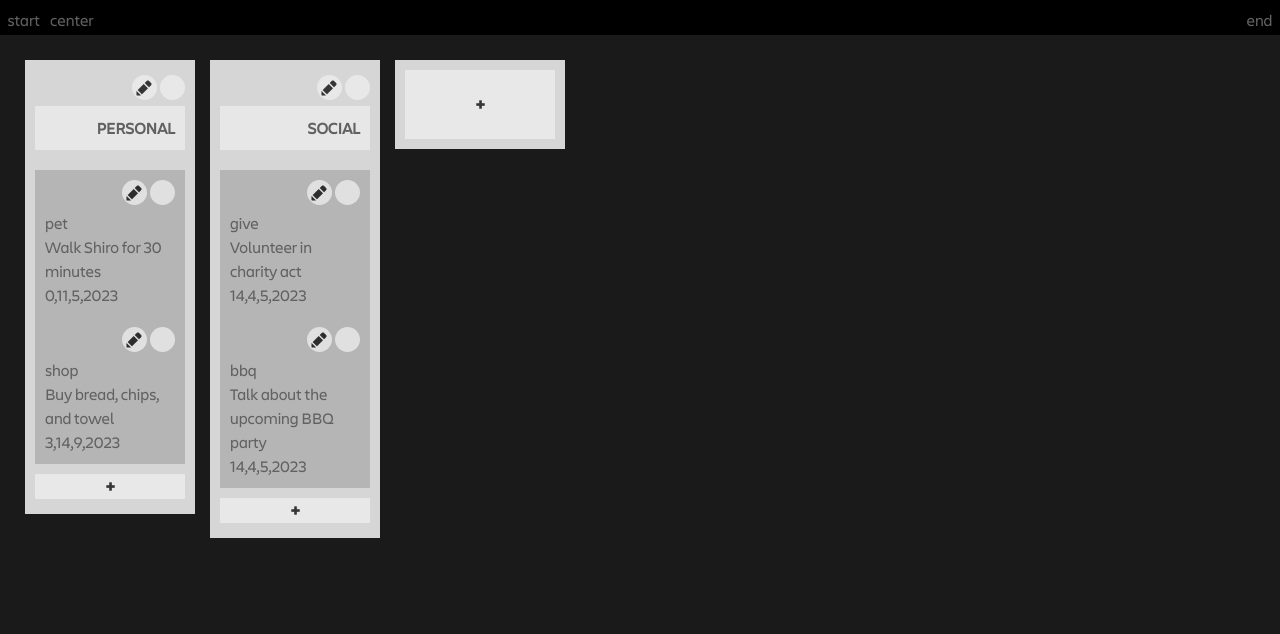
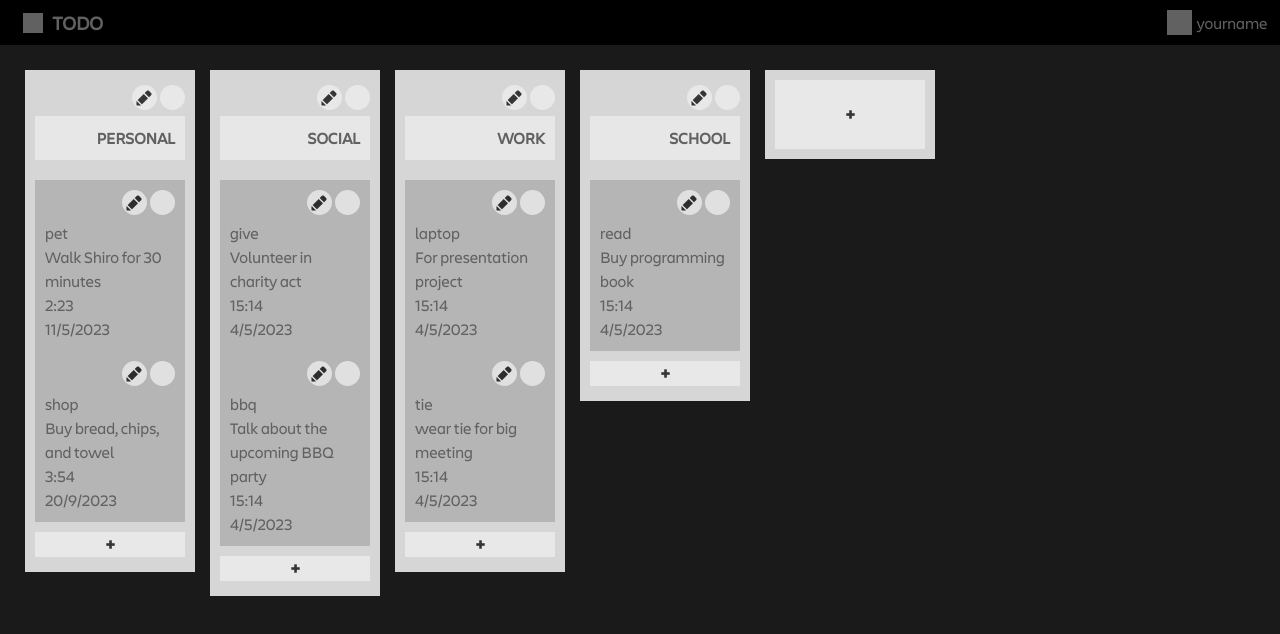
Before and after one commit to nzxf/todo, a website built with webpack: page dist/index.html in a window 1280 px wide. Built offline with Linux system fonts and the light colour scheme; grey boxes are pictures that could not be loaded.

Commit message:
Add list time creation

```diff
--- a/src/allFunctions.js
+++ b/src/allFunctions.js
@@ -4,7 +4,13 @@ const functions = (() => {
   // TIME CREATED
   const timeCreation = () => {
     let result = [];
-    result.push(new Date().getHours(), new Date().getDate(), new Date().getMonth(), new Date().getFullYear());
+    result.push(
+      new Date().getMinutes(),
+      new Date().getHours(),
+      new Date().getDate(),
+      new Date().getMonth(),
+      new Date().getFullYear()
+    );
     return result;
   };
   // ELEMENT MAKER
@@ -28,9 +34,13 @@ const functions = (() => {
   //NAVBAR
   const makeNavbar = (parent) => {
     const navbar = elMaker('div', parent, '', 'navbar');
-    const navStart = elMaker('div', navbar, 'start', 'nav-start');
-    const navCenter = elMaker('div', navbar, 'center', 'nav-center');
-    const navEnd = elMaker('div', navbar, 'end', 'nav-end');
+    const navStart = elMaker('div', navbar, '', 'nav-start');
+    const webIcon = elMaker('div', navStart, '', 'app-icon');
+    const webName = elMaker('div', navStart, 'TODO', 'app-name');
+    const navCenter = elMaker('div', navbar, '', 'nav-center');
+    const navEnd = elMaker('div', navbar, '', 'nav-end');
+    const usericon = elMaker('div', navEnd, '', 'user-icon');
+    const userName = elMaker('div', navEnd, 'yourname', 'user-name');
   };
   // CLOSURE
   return { greet, timeCreation, childRemover, elMaker, makeNavbar };
--- a/src/data.js
+++ b/src/data.js
@@ -28,12 +28,12 @@ const addList = (name, title, text, created = timeCreation()) => {
   }
 };
 
-addList('personal', 'pet', 'Walk Shiro for 30 minutes', [0, 11, 5, 2023]);
+addList('personal', 'pet', 'Walk Shiro for 30 minutes', [2, 23, 11, 5, 2023]);
 addList('social', 'give', 'Volunteer in charity act');
-// addList('work', 'laptop', 'For presentation project');
-addList('personal', 'shop', 'Buy bread, chips, and towel', [3, 14, 9, 2023]);
+addList('work', 'laptop', 'For presentation project');
+addList('personal', 'shop', 'Buy bread, chips, and towel', [3, 54, 20, 9, 2023]);
 addList('social', 'bbq', 'Talk about the upcoming BBQ party');
-// addList('school', 'read', 'Buy programming book');
-// addList('work', 'tie', 'wear tie for big meeting')
+addList('school', 'read', 'Buy programming book');
+addList('work', 'tie', 'wear tie for big meeting')
 
 export { allProjects };
--- a/src/index.js
+++ b/src/index.js
@@ -9,6 +9,21 @@ const elMaker = functions.elMaker;
 const makeNavbar = functions.makeNavbar;
 const childRemover = functions.childRemover;
 const timeCreation = functions.timeCreation;
+
+const refresh = (data) => {
+  childRemover(document.querySelector('.main-body'));
+  fillData(data, document.querySelector('.main-body'));
+};
+
+const translateTime = (timeArray, string) => {
+  if (string === 'time') {
+    return timeArray.slice(0, 2).join(':')
+  } else {
+  return timeArray.slice(2).join('/')
+  }
+};
+
+translateTime([4,34,44,34,4,4355])
 
 // DELETE BUTTON MAKER
 const deleteButton = (data, parent, targetArr, targetIndex) => {
@@ -49,21 +64,21 @@ const submitEditButton = (data, parent, indexProject, indexList) => {
   submit.addEventListener('click', function (event) {
     event.preventDefault();
     // EDIT PROJECT
-    if (data[indexProject].name === 'editable1') {
-      //
+    if (indexList == undefined) {
       data.splice(indexProject, 1, {
         name: document.querySelector('.name-input').value,
         content: data[indexProject].content,
       });
     }
     // EDIT LIST
-    else if (data[indexProject].content[indexList].title === 'editable2') {
+    else {
       data[indexProject].content.splice(indexList, 1, {
         title: document.querySelector('.title-input').value,
         text: document.querySelector('.text-input').value,
         created: timeCreation(),
       });
     }
+    // UPDATE DATA DISPLAY
     childRemover(parent);
     return fillData(data, document.querySelector('.main-body'));
   });
@@ -88,23 +103,22 @@ const addInput = (data, parent, classNameArray, indexProject, indexList) => {
     const label = elMaker('label', parent, classNameArray[i], `${classNameArray[i]}-label`);
     const input = elMaker('input', parent, '', `${classNameArray[i]}-input`, 'input');
   }
-  return submitAddButton(data, parent, indexProject, indexList); // FIXME: submitting two tipes of data/ refresh when submit?
+  return submitAddButton(data, parent, indexProject, indexList);
 };
 
 const editButton = (data, parent, indexProject, indexList) => {
   const editBtn = elMaker('button', parent, '', 'edit-button');
   editBtn.addEventListener('mouseup', function () {
+    // PROJECT
     if (indexList == undefined) {
       const topProjectX = document.querySelector(`.top-project-${indexProject}`);
       childRemover(topProjectX);
       editInput(data, topProjectX, ['name'], indexProject, indexList);
-      data[indexProject].name = 'editable1'; //FIXME:
     } else {
       // LIST
       const listContainerX = document.querySelector(`.list-container-${indexProject}-${indexList}`);
       childRemover(listContainerX);
       editInput(data, listContainerX, ['title', 'text'], indexProject, indexList);
-      data[indexProject].content[indexList].title = 'editable2'; //FIXME:
     }
   });
 };
@@ -145,7 +159,8 @@ const fillData = (data, parent) => {
         elMaker('div', midList, data[i].content[j].text, 'list-text');
         // BOTTOM LIST
         const bottomList = elMaker('div', listContainer, '', 'bottom-list');
-        elMaker('div', bottomList, data[i].content[j].created, 'list-time');
+        elMaker('div', bottomList, translateTime(data[i].content[j].created, 'time'), 'list-time');
+        elMaker('div', bottomList, translateTime(data[i].content[j].created, 'date'), 'list-date');
       }
     }
     // BOTTOM PROJECT
--- a/src/style.css
+++ b/src/style.css
@@ -32,7 +32,7 @@ body {
   background-color: rgba(255, 255, 255, 0.1);
 
   display: grid;
-  grid-template-rows: 35px 1fr;
+  grid-template-rows: 45px 1fr;
 }
 
 .navbar {
@@ -41,8 +41,45 @@ body {
 
   display: grid;
   grid-template-columns: auto 1fr auto;
-  gap: 10px;
+  justify-content: center;
+  align-items: center;
+  gap: 15px;
   padding: 7.5px;
+}
+
+.navbar > div {
+  display: flex;
+  justify-content: center;
+  align-items: center;
+  margin: 0 5px;
+
+}
+
+.app-name {
+  font-size: 1.2rem;
+  font-weight: 600;
+}
+.app-icon {
+  background-image: url(https://cdn-icons-png.flaticon.com/512/1159/1159633.png);
+  background-position: center;
+  background-repeat: no-repeat;
+  background-size: cover;
+
+  filter: invert(1);
+  width: 20px;
+  height: 20px;
+  margin: 0 10px;
+}
+.user-icon {
+  background-image: url(https://cdn-icons-png.flaticon.com/512/10126/10126784.png);
+  background-position: center;
+  background-repeat: no-repeat;
+  background-size: cover;
+
+  filter: invert(1);
+  width: 25px;
+  height: 25px;
+  margin: 0 5px;
 }
 
 .main-body {
```
Also changed, not shown: dist/bundle.js.
